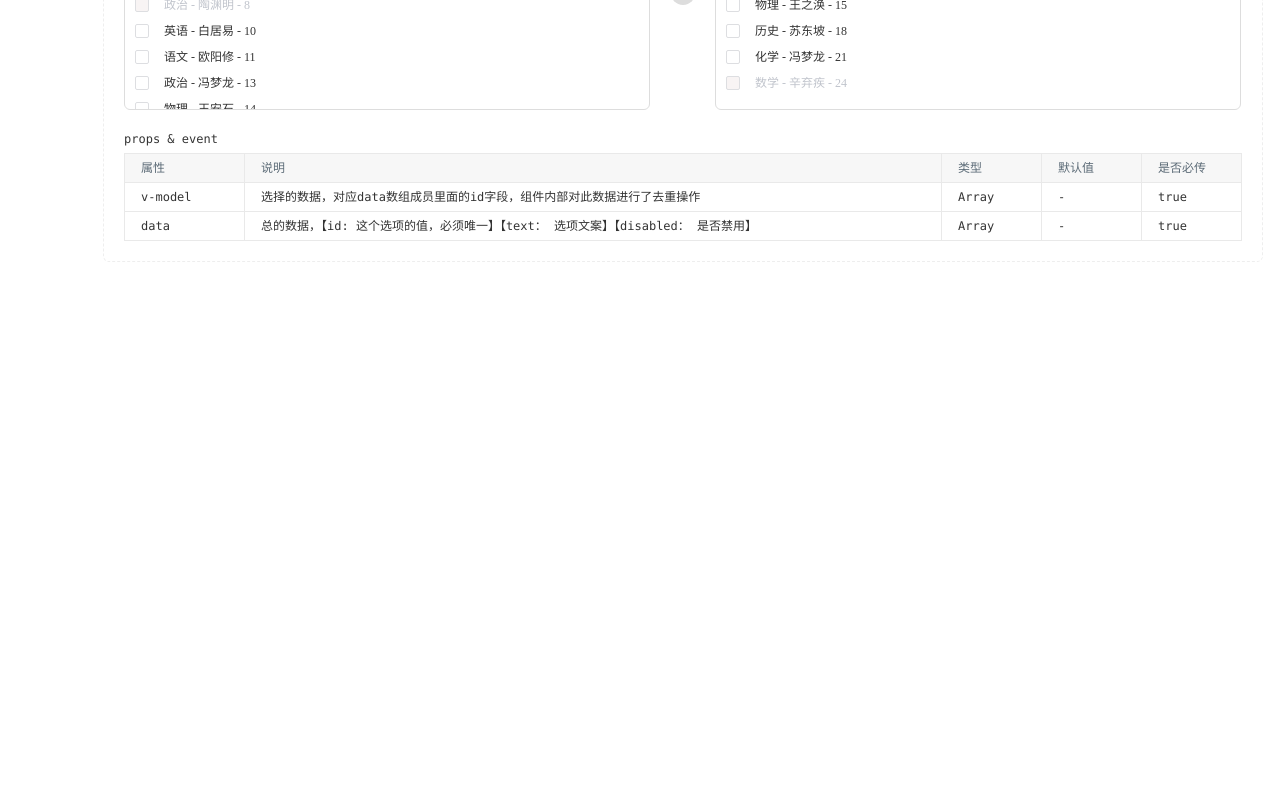
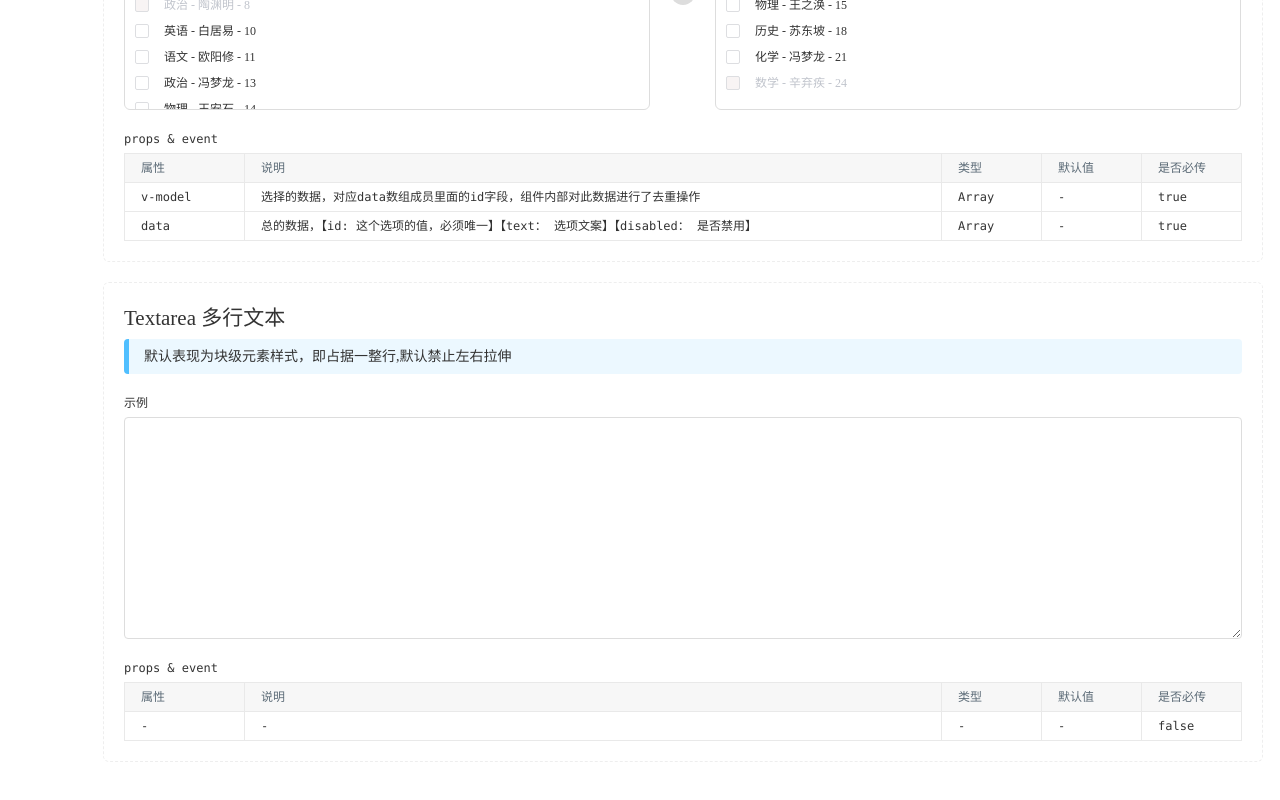
Before and after one commit to kule2018/qiaodaima.github.io, a Vue app: page / in a window 1280 px wide. Shown: the part 2419-3219 px from the top of the page. Before the commit the page ends 2721 px from the top, so only its background shows below. Built offline with nearby package versions, Linux system fonts and the light colour scheme.

Commit message:
多行文本及文档

```diff
--- /dev/null
+++ b/examples/doc-textarea.vue
@@ -0,0 +1,44 @@
+<template>
+  <DocItem :title="'Textarea 多行文本'" :param="param">
+    <div slot="tip">
+      默认表现为块级元素样式，即占据一整行,默认禁止左右拉伸
+    </div>
+
+    <template slot="example">
+      <Textarea></Textarea>
+    </template>
+  </DocItem>
+</template>
+
+<script>
+  import DocItem from './doc-item.vue';
+  import Textarea from '../src/components/textarea/main.vue';
+
+  export default {
+    name: 'DocTextarea',
+    components: {
+      DocItem,
+      Textarea
+    },
+    data() {
+      return {
+        param: [
+          {
+            name: '-',
+            explain: '-',
+            type: '-',
+            default: '-',
+            isMust: false
+          }
+        ]
+      };
+    },
+    methods: {
+      //
+    }
+  };
+</script>
+
+<style lang="scss" scoped>
+  //
+</style>
--- a/examples/doc.vue
+++ b/examples/doc.vue
@@ -7,6 +7,7 @@
     <DocCheckbox></DocCheckbox>
     <DocDialog></DocDialog>
     <DocTransfer></DocTransfer>
+    <DocTextarea></DocTextarea>
   </div>
 </template>
 
@@ -16,6 +17,7 @@
   import DocCheckbox from './doc-checkbox.vue';
   import DocDialog from './doc-dialog.vue';
   import DocTransfer from './doc-transfer.vue';
+  import DocTextarea from './doc-textarea.vue';
 
   export default {
     name: 'Doc',
@@ -24,7 +26,8 @@
       DocRadio,
       DocCheckbox,
       DocDialog,
-      DocTransfer
+      DocTransfer,
+      DocTextarea
     }
   };
 </script>
--- /dev/null
+++ b/src/components/textarea/main.vue
@@ -0,0 +1,25 @@
+<template>
+  <div class="textarea-item">
+    <textarea name="" id="" cols="30" rows="10"></textarea>
+  </div>
+</template>
+
+<script>
+  export default {
+    name: 'Textarea'
+  };
+</script>
+
+<style lang="scss" scoped>
+  .textarea-item {
+    textarea {
+      display: block;
+      padding: 5px 10px;
+      min-width: 100%; max-width: 100%;
+      width: 100%;
+      min-height: 5em;
+      border: 1px solid #ddd;
+      border-radius: 4px;
+    }
+  }
+</style>
```
